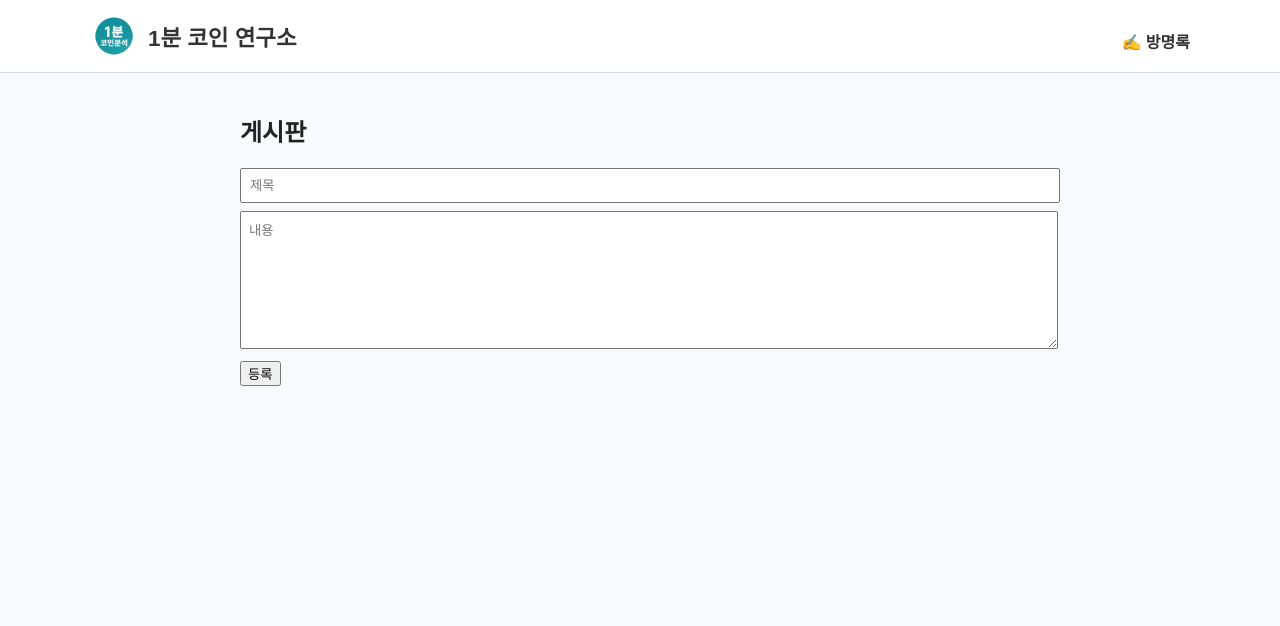
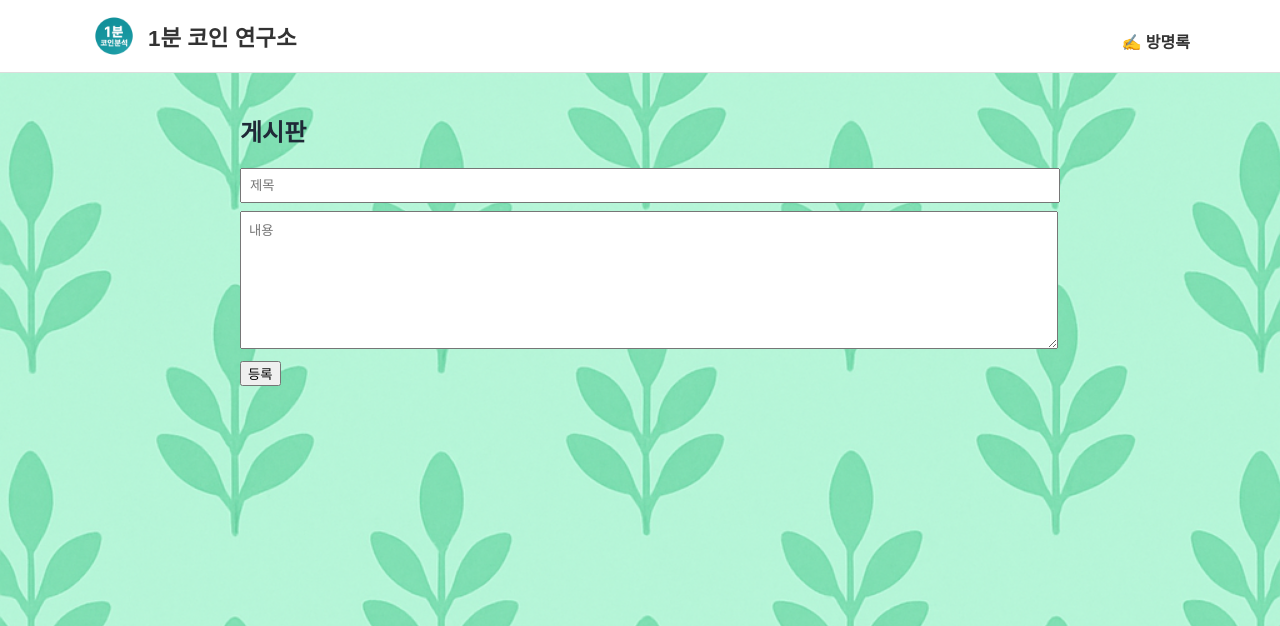
Before and after one commit to 1MinCoinLab/homepage, a Flask app: template templates/board.html in a window 1280 px wide. Shown: the top 626 px of the page. Run offline with Flask 3, Linux system fonts and the light colour scheme; the template is opened without the code that fills it, so the values that code supplies are empty.

Commit message:
Update style.css
body  백그라운드 수정.

```diff
--- a/static/style.css
+++ b/static/style.css
@@ -1,9 +1,13 @@
 body {
+  margin: 0;
   font-family: 'Noto Sans KR', sans-serif;
-  margin: 0;
-  background: #f8fafd;
-  color: #222;
+  background: linear-gradient(135deg, #e0f7fa, #fce4ec);
+  background-image: url('/static/bg_pattern.png'); /* 이미지 경로 */
+  background-size: cover;
+  background-repeat: no-repeat;
+  color: #1f2937;
 }
+
 
 header {
   background-color: #ffffff;
```
